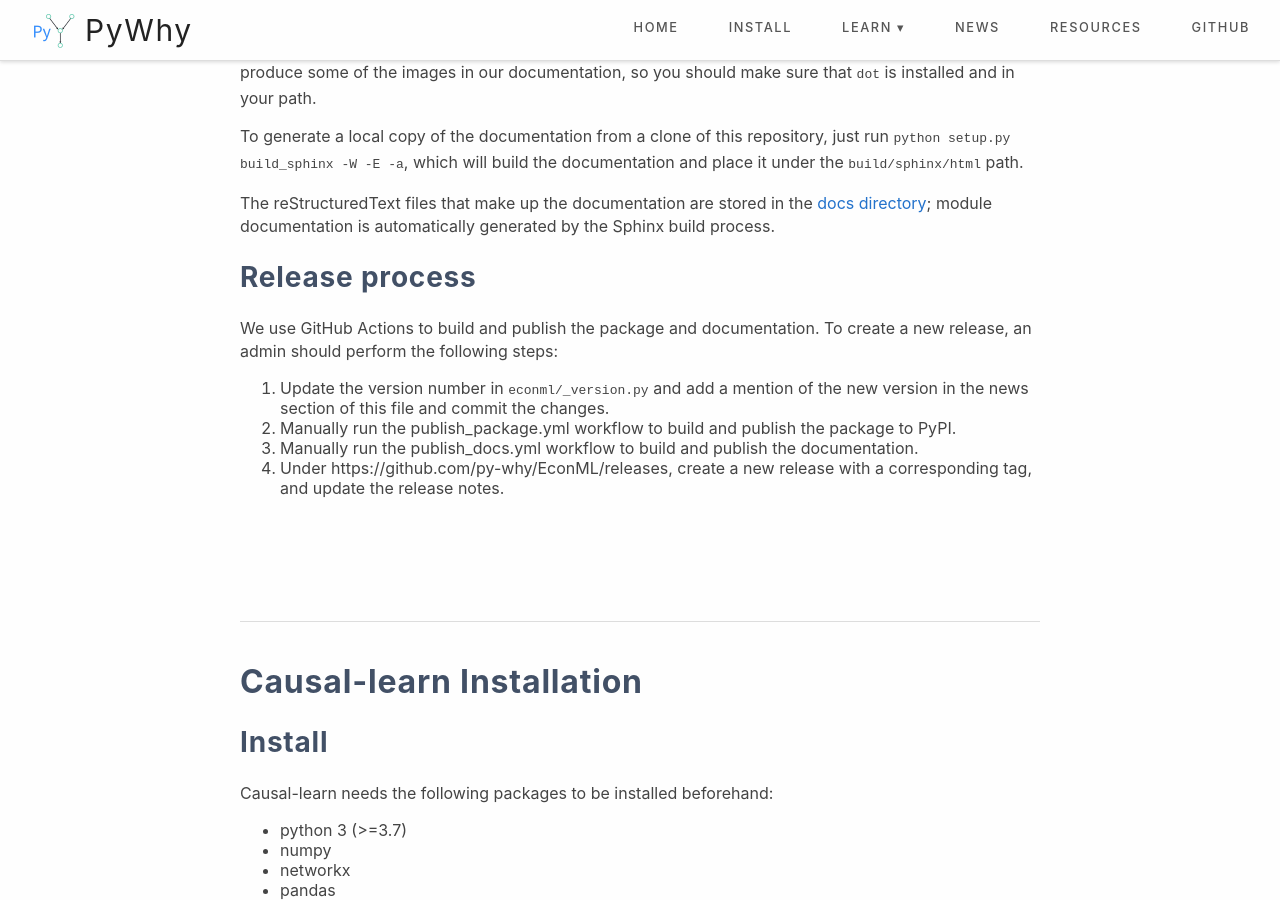
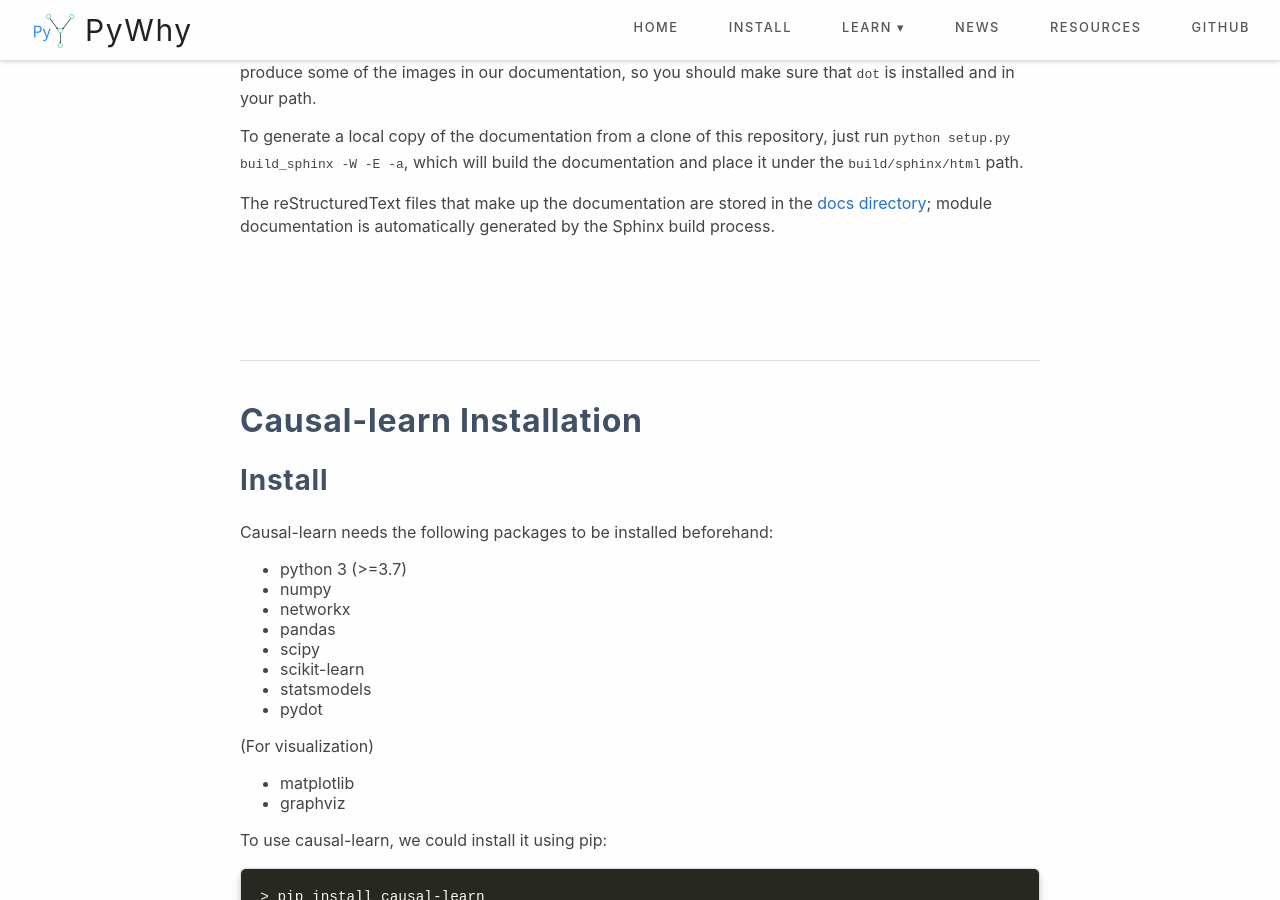
Before and after one commit to py-why/py-why.github.io, a Jekyll site: the page built from install.md, in a window 1280 px wide and 900 px high, scrolled down 2122 px. Built offline with Jekyll 4.4.1, drawn with Linux system fonts in a browser that asks for light colours.

```diff
--- a/install.md
+++ b/install.md
@@ -94,15 +94,6 @@ To generate a local copy of the documentation from a clone of this repository, j
 
 The reStructuredText files that make up the documentation are stored in the [docs directory](https://github.com/py-why/EconML/tree/main/doc); module documentation is automatically generated by the Sphinx build process.
 
-## Release process
-
-We use GitHub Actions to build and publish the package and documentation.  To create a new release, an admin should perform the following steps:
-
-1. Update the version number in `econml/_version.py` and add a mention of the new version in the news section of this file and commit the changes.
-2. Manually run the publish_package.yml workflow to build and publish the package to PyPI.
-3. Manually run the publish_docs.yml workflow to build and publish the documentation.
-4. Under https://github.com/py-why/EconML/releases, create a new release with a corresponding tag, and update the release notes.
-
 <br/>
 <br/>
 <br/>
```
Also changed, not shown: _case_studies/05_hotel_booking_cancellations copy.md (deleted, +0 -7 lines), _case_studies/06_machine_learning_based_estimation_of_heterogeneous_treatment_effects.md (deleted, +0 -7 lines), _case_studies/06_recommendation_A_B_testing.md (added, +7 -0 lines), _case_studies/07_customer_segmentation.md (added, +7 -0 lines), _case_studies/08_multi-investment_Attribution.md (added, +7 -0 lines), _learn/02_introduction_to_econml.md (+1 -1 lines), _news/2022-05-31-dowhy-evolves-to-pywhy.md (+2 -5 lines), assets/customer-segmentation.png (added), assets/econml-ab.png (renamed from assets/estimation_of_hte.png), assets/multi-investment-attribution.png (added), 1 other file.
